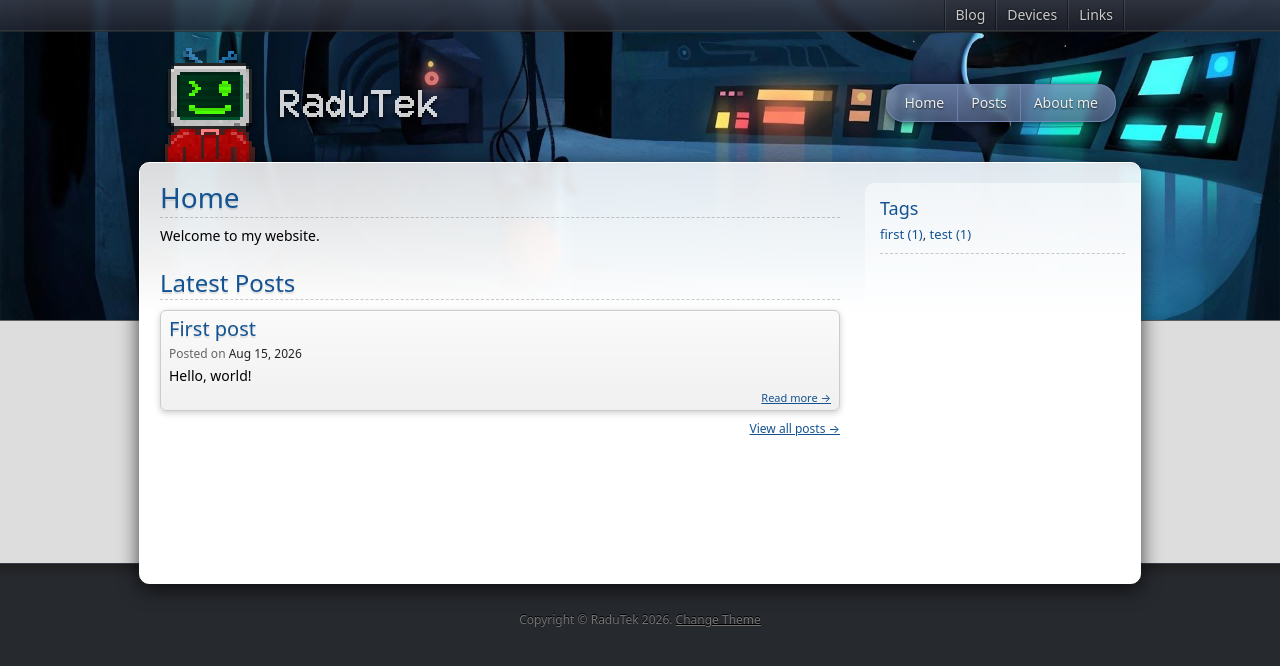
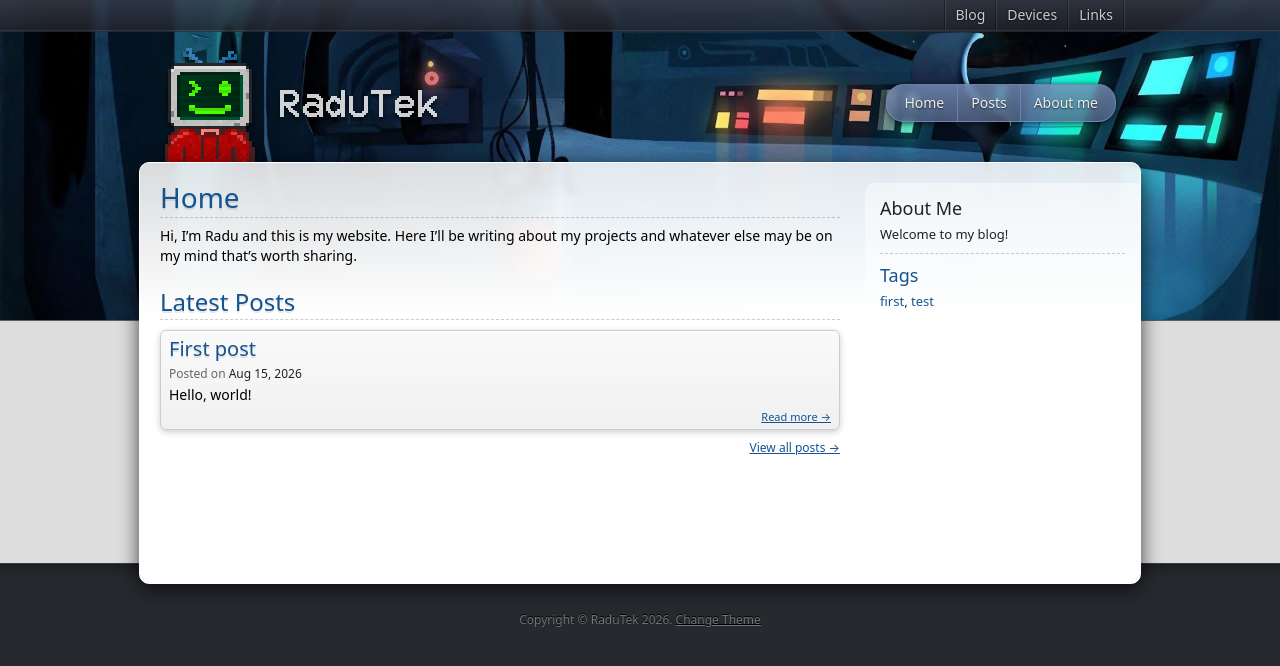
Before and after one commit to RaduTek/RaduTek.github.io, a Jekyll site: the page built from index.md, in a window 1280 px wide. Shown: the top 666 px of the page. Built offline with Jekyll 4.4.1, drawn with Linux system fonts in a browser that asks for light colours.

Commit message:
Home page updates

```diff
--- a/_layouts/home.html
+++ b/_layouts/home.html
@@ -4,15 +4,21 @@ layout: default
 
 <div class="side">
     <section>
+        <h1>About Me</h1>
+        <p>
+            Welcome to my blog!
+        </p>
+    </section>
+    <hr>
+    <section>
         <h1><a href="/tags">Tags</a></h1>
         <p>
             {% for tag in site.tags limit:20 %}
             <a href="{{ tag[0] | slugify | prepend: '/tag/' | relative_url }}">
-                {{ tag[0] }} ({{ tag[1] | size }})</a>{% unless forloop.last %}, {% endunless %}
+                {{ tag[0] }}</a>{% unless forloop.last %}, {% endunless %}
             {% endfor %}
         </p>
     </section>
-    <hr>
 </div>
 
 <main>
--- a/index.md
+++ b/index.md
@@ -3,4 +3,4 @@ layout: home
 title: Home
 ---
 
-Welcome to my website.
+Hi, I'm Radu and this is my website. Here I'll be writing about my projects and whatever else may be on my mind that's worth sharing.
```
